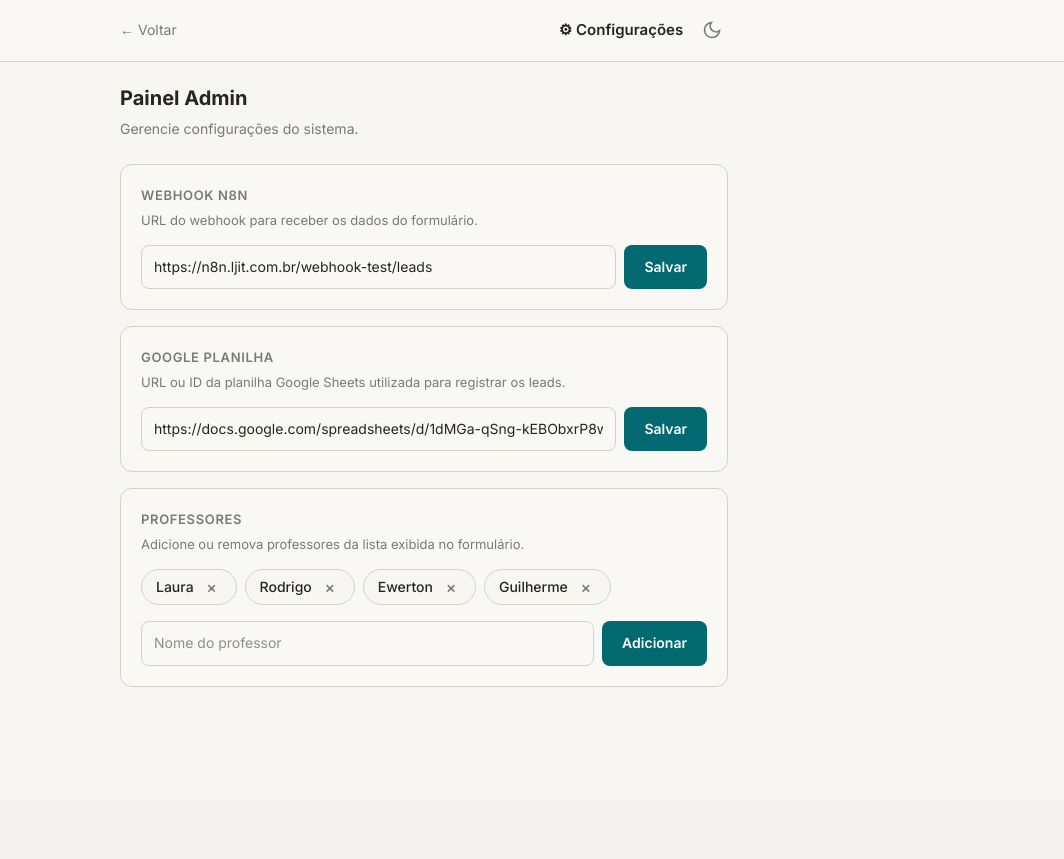
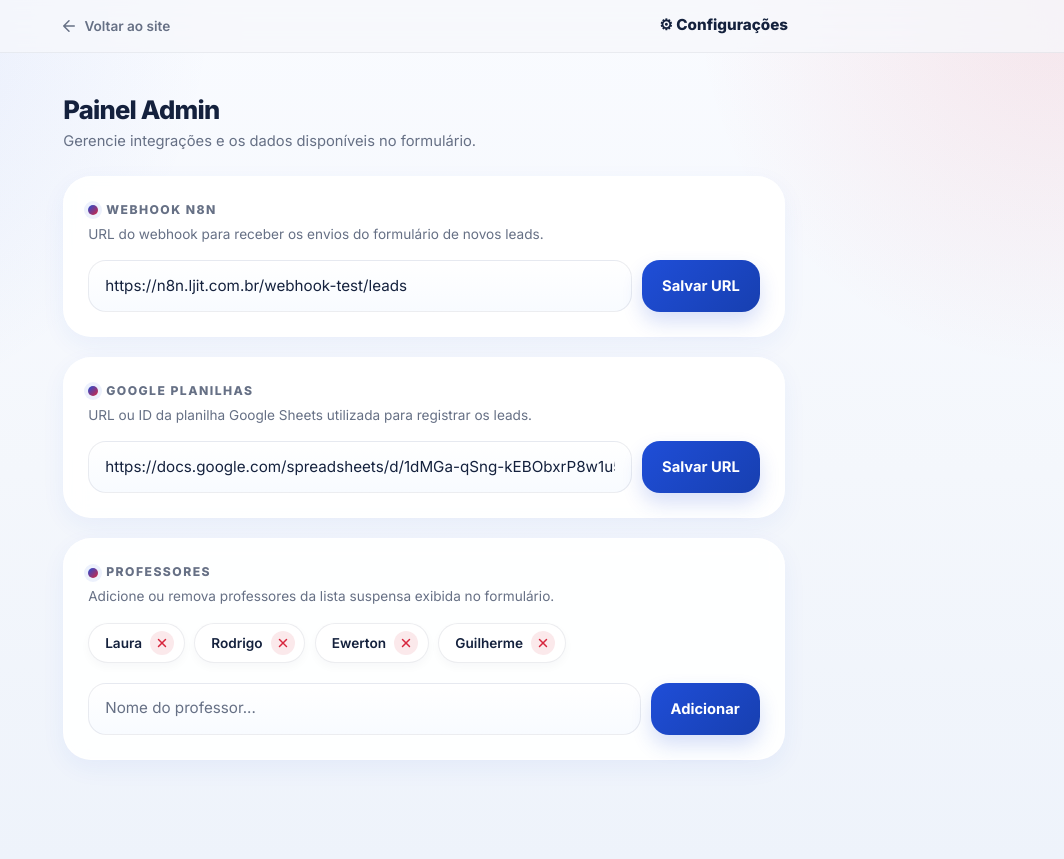
Before and after one commit to Guijss91/aula-experimental_TOP, a Flask app: page /admin in a window 1280 px wide. Shown: the whole page, without its empty margins (216-1280 px from the left). Before the commit the page ends 687 px from the top, so only its background shows below. Run offline with Flask 3, Linux system fonts and the light colour scheme.

Commit message:
Refactor admin.html for improved styling and layout
Updated styles and structure for admin panel, including theme adjustments and improved layout for input fields and buttons.

```diff
--- a/templates/admin.html
+++ b/templates/admin.html
@@ -1,5 +1,5 @@
 <!DOCTYPE html>
-<html lang="pt-BR" data-theme="light">
+<html lang="pt-BR">
 <head>
   <meta charset="UTF-8">
   <meta name="viewport" content="width=device-width, initial-scale=1.0, maximum-scale=1.0">
@@ -7,164 +7,340 @@
   <script src="https://cdn.jsdelivr.net/npm/@tailwindcss/browser@4"></script>
   <link rel="preconnect" href="https://fonts.googleapis.com">
   <link rel="preconnect" href="https://fonts.gstatic.com" crossorigin>
-  <link href="https://fonts.googleapis.com/css2?family=Inter:wght@300..700&display=swap" rel="stylesheet">
+  <link href="https://fonts.googleapis.com/css2?family=Inter:wght@300..800&display=swap" rel="stylesheet">
   <style>
+    :root {
+      --bg: #f6f8fc;
+      --surface: rgba(255,255,255,0.92);
+      --text: #14213d;
+      --text-muted: #667085;
+      --border: rgba(20, 33, 61, 0.08);
+
+      --blue: #1f4ed8;
+      --blue-strong: #173fb0;
+      --red: #d7263d;
+      --red-strong: #b91c32;
+      --success: #10b981;
+
+      --shadow-sm: 0 8px 24px rgba(31, 78, 216, 0.06);
+      --shadow-md: 0 18px 45px rgba(20, 33, 61, 0.08);
+      --shadow-lg: 0 24px 60px rgba(20, 33, 61, 0.12);
+
+      --radius-sm: 16px;
+      --radius-md: 22px;
+      --radius-lg: 28px;
+    }
+
     *, *::before, *::after { box-sizing: border-box; margin: 0; padding: 0; }
     html { -webkit-text-size-adjust: none; scroll-behavior: smooth; }
+
     body {
       font-family: 'Inter', sans-serif;
-      background-color: var(--color-bg, #f7f6f2);
-      color: var(--color-text, #28251d);
       min-height: 100dvh;
+      background:
+        radial-gradient(circle at top left, rgba(31,78,216,0.10), transparent 28%),
+        radial-gradient(circle at top right, rgba(215,38,61,0.10), transparent 24%),
+        linear-gradient(180deg, #f9fbff 0%, #f4f7fc 55%, #eef3fb 100%);
+      color: var(--text);
       font-size: 16px;
-      line-height: 1.6;
+      line-height: 1.5;
       -webkit-font-smoothing: antialiased;
+      padding-bottom: 5rem;
     }
-    :root {
-      --color-primary: #01696f;
-      --color-primary-hover: #0c4e54;
-      --color-bg: #f7f6f2;
-      --color-surface: #f9f8f5;
-      --color-border: #d4d1ca;
-      --color-text: #28251d;
-      --color-text-muted: #7a7974;
-      --color-error: #a12c7b;
-      --color-success: #437a22;
+
+    input, select, textarea, button { font: inherit; color: inherit; }
+    input::placeholder { color: var(--text-muted) !important; }
+
+    :focus-visible {
+      outline: none;
+      box-shadow: 0 0 0 4px rgba(31, 78, 216, 0.16);
     }
-    [data-theme="dark"] {
-      --color-bg: #171614;
-      --color-surface: #1c1b19;
-      --color-border: #393836;
-      --color-text: #cdccca;
-      --color-text-muted: #797876;
-      --color-primary: #4f98a3;
-      --color-primary-hover: #227f8b;
-      --color-error: #d163a7;
-      --color-success: #6daa45;
+
+    .shell {
+      width: 100%;
+      max-width: 760px;
+      margin: 0 auto;
+      padding: 1rem;
     }
-    input, select, textarea, button { font: inherit; color: inherit; }
-    :focus-visible { outline: 2px solid var(--color-primary); outline-offset: 3px; border-radius: 6px; }
-    [data-theme="dark"] input, [data-theme="dark"] select, [data-theme="dark"] textarea {
-      background: #22211f !important;
-      border-color: #393836 !important;
+
+    /* Topbar moderna idêntica à do index */
+    .topbar {
+      position: sticky;
+      top: 0;
+      z-index: 50;
+      backdrop-filter: blur(14px);
+      background: rgba(246, 248, 252, 0.76);
+      border-bottom: 1px solid rgba(20, 33, 61, 0.06);
     }
-    [data-theme="dark"] .section-card { background: #1c1b19; border-color: #393836; }
+
+    .topbar-inner {
+      max-width: 760px;
+      margin: 0 auto;
+      padding: 0.9rem 1rem;
+      display: flex;
+      align-items: center;
+      justify-content: space-between;
+    }
+
+    .back-link {
+      display: flex;
+      align-items: center;
+      gap: 0.4rem;
+      color: var(--text-muted);
+      text-decoration: none;
+      font-size: 0.85rem;
+      font-weight: 600;
+      transition: color 150ms;
+    }
+    .back-link:hover { color: var(--blue); }
+
+    .header-title {
+      font-weight: 800;
+      font-size: 0.95rem;
+      color: var(--text);
+      display: flex;
+      align-items: center;
+      gap: 0.4rem;
+    }
+
+    /* Hero simplificado */
+    .hero { padding-top: 1.5rem; padding-bottom: 1.5rem; }
+    .hero-title {
+      font-size: 1.6rem;
+      line-height: 1.1;
+      letter-spacing: -0.03em;
+      font-weight: 800;
+      margin-bottom: 0.35rem;
+      color: var(--text);
+    }
+    .hero-text { color: var(--text-muted); font-size: 0.92rem; }
+
+    /* Cards */
+    .form-stack { display: grid; gap: 1.25rem; }
+
     .section-card {
-      background: var(--color-surface);
-      border: 1px solid var(--color-border);
-      border-radius: 12px;
+      background: var(--surface);
+      border: 1px solid rgba(255,255,255,0.85);
+      border-radius: var(--radius-lg);
       padding: 1.25rem;
+      box-shadow: var(--shadow-sm);
+      backdrop-filter: blur(10px);
+    }
+
+    .section-label {
+      display: flex;
+      align-items: center;
+      gap: 0.5rem;
+      font-size: 0.76rem;
+      font-weight: 800;
+      text-transform: uppercase;
+      letter-spacing: 0.12em;
+      color: var(--text-muted);
+      margin-bottom: 0.3rem;
+    }
+    .section-label::before {
+      content: "";
+      width: 10px;
+      height: 10px;
+      border-radius: 999px;
+      background: linear-gradient(135deg, var(--blue), var(--red));
+      box-shadow: 0 0 0 4px rgba(31,78,216,0.08);
+      flex: 0 0 10px;
+    }
+
+    .section-desc {
+      font-size: 0.85rem;
+      color: var(--text-muted);
       margin-bottom: 1rem;
     }
+
+    /* Inputs e Botões */
+    .input-group {
+      display: flex;
+      gap: 0.6rem;
+      align-items: stretch;
+      flex-wrap: wrap; /* Ajuda no mobile caso o botão precise descer, mas mantém lado a lado na maior parte */
+    }
+
+    .field-input {
+      flex: 1;
+      min-width: 0; /* Permite que o flex funcione correto */
+      border: 1px solid var(--border);
+      background: linear-gradient(180deg, #ffffff 0%, #f8fbff 100%);
+      color: var(--text) !important;
+      border-radius: 18px;
+      min-height: 52px;
+      padding: 0.85rem 1rem;
+      font-size: 0.95rem;
+      transition: 180ms ease;
+      box-shadow: inset 0 1px 0 rgba(255,255,255,0.85);
+    }
+    .field-input:hover { border-color: rgba(31, 78, 216, 0.14); }
+    .field-input:focus {
+      outline: none;
+      border-color: rgba(31, 78, 216, 0.38);
+      background: #fff;
+      box-shadow: 0 0 0 4px rgba(31, 78, 216, 0.10), 0 10px 24px rgba(31, 78, 216, 0.08);
+    }
+
     .btn-primary {
-      background: var(--color-primary);
+      background: linear-gradient(135deg, var(--blue), var(--blue-strong));
       color: white;
       border: none;
-      border-radius: 8px;
-      padding: 0.625rem 1.25rem;
-      font-size: 0.875rem;
-      font-weight: 600;
+      border-radius: 18px;
+      padding: 0 1.25rem;
+      font-size: 0.92rem;
+      font-weight: 700;
       cursor: pointer;
-      transition: background 150ms;
+      transition: 180ms ease;
+      box-shadow: 0 10px 20px rgba(31, 78, 216, 0.18);
+      min-height: 52px;
+      white-space: nowrap;
     }
-    .btn-primary:hover { background: var(--color-primary-hover); }
+    .btn-primary:hover {
+      transform: translateY(-1px);
+      box-shadow: 0 14px 28px rgba(31, 78, 216, 0.25);
+    }
+    .btn-primary:active { transform: translateY(0); }
+
+    /* Tags dos professores */
+    .tag-container {
+      display: flex;
+      flex-wrap: wrap;
+      gap: 0.6rem;
+      margin-bottom: 1.25rem;
+      min-height: 2.5rem;
+    }
+
     .tag {
       display: inline-flex;
       align-items: center;
       gap: 0.5rem;
-      background: var(--color-bg);
-      border: 1px solid var(--color-border);
-      border-radius: 9999px;
-      padding: 0.375rem 0.875rem;
-      font-size: 0.875rem;
-      font-weight: 500;
+      background: #fff;
+      border: 1px solid var(--border);
+      border-radius: 999px;
+      padding: 0.4rem 0.6rem 0.4rem 1rem;
+      font-size: 0.85rem;
+      font-weight: 600;
+      box-shadow: 0 4px 10px rgba(20, 33, 61, 0.03);
+      transition: border-color 150ms;
     }
-    .tag button { background: none; border: none; cursor: pointer; color: var(--color-text-muted); padding: 0; line-height: 1; font-size: 1rem; min-width: 20px; min-height: 20px; display: flex; align-items: center; justify-content: center; }
-    .tag button:hover { color: var(--color-error); }
+    .tag:hover { border-color: rgba(215, 38, 61, 0.3); }
+
+    .tag button {
+      background: rgba(215, 38, 61, 0.1);
+      border: none;
+      cursor: pointer;
+      color: var(--red);
+      border-radius: 50%;
+      width: 24px;
+      height: 24px;
+      display: flex;
+      align-items: center;
+      justify-content: center;
+      transition: 150ms ease;
+    }
+    .tag button:hover {
+      background: var(--red);
+      color: #fff;
+    }
+
+    /* Toast */
     .toast {
       position: fixed;
       bottom: 1.5rem;
       left: 50%;
-      transform: translateX(-50%) translateY(100px);
-      background: var(--color-primary);
-      color: white;
-      padding: 0.75rem 1.5rem;
+      transform: translateX(-50%) translateY(110px);
+      background: linear-gradient(135deg, var(--blue), var(--blue-strong));
+      color: #fff;
+      padding: 0.85rem 1.5rem;
       border-radius: 9999px;
-      font-size: 0.875rem;
-      font-weight: 500;
+      font-size: 0.88rem;
+      font-weight: 700;
       z-index: 9999;
-      transition: transform 300ms cubic-bezier(0.16,1,0.3,1), opacity 300ms;
       opacity: 0;
       white-space: nowrap;
+      transition: transform 280ms cubic-bezier(0.16,1,0.3,1), opacity 280ms;
+      box-shadow: var(--shadow-lg);
     }
     .toast.show { transform: translateX(-50%) translateY(0); opacity: 1; }
-    .toast.error { background: var(--color-error); }
-    .toast.success { background: var(--color-success); }
+    .toast.error { background: linear-gradient(135deg, var(--red), var(--red-strong)); }
+    .toast.success { background: linear-gradient(135deg, var(--success), #059669); }
+
+    @media (min-width: 640px) {
+      .shell { padding: 1.2rem; }
+      .section-card { padding: 1.5rem; }
+    }
   </style>
 </head>
-<body class="pb-16">
+<body>
 
-  <header style="background:var(--color-surface);border-bottom:1px solid var(--color-border);position:sticky;top:0;z-index:50;">
-    <div style="max-width:640px;margin:0 auto;padding:0.875rem 1rem;display:flex;align-items:center;justify-content:space-between;">
-      <a href="/" style="display:flex;align-items:center;color:var(--color-text-muted);text-decoration:none;font-size:0.875rem;gap:0.25rem;">← Voltar</a>
-      <div style="display:flex;align-items:center;gap:0.5rem;">
-        <span style="font-weight:600;font-size:0.9375rem;">⚙ Configurações</span>
-        <button data-theme-toggle aria-label="Alternar tema" style="padding:0.4rem;border:none;background:none;color:var(--color-text-muted);border-radius:8px;line-height:0;margin-left:0.25rem;">
-          <svg width="20" height="20" viewBox="0 0 24 24" fill="none" stroke="currentColor" stroke-width="2"><path d="M21 12.79A9 9 0 1 1 11.21 3 7 7 0 0 0 21 12.79z"/></svg>
-        </button>
+  <!-- Topbar -->
+  <header class="topbar">
+    <div class="topbar-inner">
+      <a href="/" class="back-link">
+        <svg width="18" height="18" viewBox="0 0 24 24" fill="none" stroke="currentColor" stroke-width="2" stroke-linecap="round" stroke-linejoin="round"><path d="M19 12H5M12 19l-7-7 7-7"/></svg>
+        Voltar ao site
+      </a>
+      <div class="header-title">
+        ⚙ Configurações
       </div>
     </div>
   </header>
 
-  <main style="max-width:640px;margin:0 auto;padding:1.25rem 1rem;">
-    <h1 style="font-size:1.25rem;font-weight:700;margin-bottom:0.25rem;">Painel Admin</h1>
-    <p style="font-size:0.875rem;color:var(--color-text-muted);margin-bottom:1.5rem;">Gerencie configurações do sistema.</p>
+  <main class="shell">
+    <section class="hero">
+      <h1 class="hero-title">Painel Admin</h1>
+      <p class="hero-text">Gerencie integrações e os dados disponíveis no formulário.</p>
+    </section>
 
+    <div class="form-stack">
+
+      <!-- Webhook -->
       <div class="section-card">
-      <p style="font-size:0.8125rem;font-weight:600;text-transform:uppercase;letter-spacing:0.05em;color:var(--color-text-muted);margin-bottom:0.25rem;">Webhook n8n</p>
-      <p style="font-size:0.8125rem;color:var(--color-text-muted);margin-bottom:0.875rem;">URL do webhook para receber os dados do formulário.</p>
-      <div style="display:flex;gap:0.5rem;">
-        <input type="url" id="webhookInput" placeholder="https://seu-n8n.com/webhook/leads"
-          style="flex:1;padding:0.625rem 0.75rem;border:1px solid var(--color-border);border-radius:8px;background:var(--color-surface);font-size:0.875rem;">
-        <button class="btn-primary" onclick="saveWebhook()">Salvar</button>
+        <p class="section-label">Webhook n8n</p>
+        <p class="section-desc">URL do webhook para receber os envios do formulário de novos leads.</p>
+        <div class="input-group">
+          <input type="url" id="webhookInput" class="field-input" placeholder="https://seu-n8n.com/webhook/leads">
+          <button class="btn-primary" onclick="saveWebhook()">Salvar URL</button>
         </div>
       </div>
 
+      <!-- Planilha -->
       <div class="section-card">
-      <p style="font-size:0.8125rem;font-weight:600;text-transform:uppercase;letter-spacing:0.05em;color:var(--color-text-muted);margin-bottom:0.25rem;">Google Planilha</p>
-      <p style="font-size:0.8125rem;color:var(--color-text-muted);margin-bottom:0.875rem;">URL ou ID da planilha Google Sheets utilizada para registrar os leads.</p>
-      <div style="display:flex;gap:0.5rem;">
-        <input type="text" id="sheetInput" placeholder="https://docs.google.com/spreadsheets/d/..."
-          style="flex:1;padding:0.625rem 0.75rem;border:1px solid var(--color-border);border-radius:8px;background:var(--color-surface);font-size:0.875rem;">
-        <button class="btn-primary" onclick="saveSheet()">Salvar</button>
+        <p class="section-label">Google Planilhas</p>
+        <p class="section-desc">URL ou ID da planilha Google Sheets utilizada para registrar os leads.</p>
+        <div class="input-group">
+          <input type="text" id="sheetInput" class="field-input" placeholder="https://docs.google.com/spreadsheets/d/...">
+          <button class="btn-primary" onclick="saveSheet()">Salvar URL</button>
         </div>
       </div>
 
+      <!-- Professores -->
       <div class="section-card">
-      <p style="font-size:0.8125rem;font-weight:600;text-transform:uppercase;letter-spacing:0.05em;color:var(--color-text-muted);margin-bottom:0.25rem;">Professores</p>
-      <p style="font-size:0.8125rem;color:var(--color-text-muted);margin-bottom:0.875rem;">Adicione ou remova professores da lista exibida no formulário.</p>
-      <div id="professorTags" style="display:flex;flex-wrap:wrap;gap:0.5rem;margin-bottom:1rem;min-height:2rem;"></div>
-      <div style="display:flex;gap:0.5rem;">
-        <input type="text" id="profInput" placeholder="Nome do professor"
-          style="flex:1;padding:0.625rem 0.75rem;border:1px solid var(--color-border);border-radius:8px;background:var(--color-surface);font-size:0.875rem;"
+        <p class="section-label">Professores</p>
+        <p class="section-desc">Adicione ou remova professores da lista suspensa exibida no formulário.</p>
+
+        <div id="professorTags" class="tag-container"></div>
+
+        <div class="input-group">
+          <input
+            type="text"
+            id="profInput"
+            class="field-input"
+            placeholder="Nome do professor..."
             maxlength="80"
             onkeydown="if(event.key==='Enter'){event.preventDefault();addProfessor();}">
           <button class="btn-primary" onclick="addProfessor()">Adicionar</button>
         </div>
+      </div>
+
     </div>
   </main>
 
   <div id="toast" class="toast" role="status" aria-live="polite"></div>
 
   <script>
-  (function(){
-    const t = document.querySelector('[data-theme-toggle]');
-    const r = document.documentElement;
-    let d = matchMedia('(prefers-color-scheme:dark)').matches ? 'dark' : 'light';
-    r.setAttribute('data-theme', d);
-    if(t) t.addEventListener('click', () => { d = d==='dark'?'light':'dark'; r.setAttribute('data-theme',d); });
-  })();
-
   function showToast(msg, type) {
     const t = document.getElementById('toast');
     t.textContent = msg;
@@ -176,25 +352,36 @@
   let professors = [];
 
   async function loadConfig() {
+    try {
       const r = await fetch('/api/config');
       const c = await r.json();
       professors = c.professors || [];
       document.getElementById('sheetInput').value = c.sheet_url || '';
       document.getElementById('webhookInput').value = c.n8n_webhook || '';
       renderTags();
+    } catch (e) {
+      console.error("Erro ao carregar configurações:", e);
+      document.getElementById('professorTags').innerHTML = '<span style="font-size:0.85rem;color:var(--text-muted);">Erro ao carregar lista. Verifique o servidor.</span>';
+    }
   }
 
   function renderTags() {
     const container = document.getElementById('professorTags');
     container.innerHTML = '';
-    if (!professors.length) {
-      container.innerHTML = '<span style="font-size:0.8125rem;color:var(--color-text-muted);">Nenhum professor cadastrado.</span>';
+
+    if (!professors || !professors.length) {
+      container.innerHTML = '<span style="font-size:0.85rem;color:var(--text-muted);font-style:italic;">Nenhum professor cadastrado ainda.</span>';
       return;
     }
+
     professors.forEach(name => {
       const tag = document.createElement('div');
       tag.className = 'tag';
-      tag.innerHTML = `<span>${name}</span><button onclick="removeProfessor('${name.replace(/'/g, "\\'")}')" aria-label="Remover ${name}">×</button>`;
+      tag.innerHTML = `
+        <span>${name}</span>
+        <button onclick="removeProfessor('${name.replace(/'/g, "\\\\'")}')" aria-label="Remover ${name}">
+          <svg width="14" height="14" viewBox="0 0 24 24" fill="none" stroke="currentColor" stroke-width="2.5" stroke-linecap="round" stroke-linejoin="round"><line x1="18" y1="6" x2="6" y2="18"></line><line x1="6" y1="6" x2="18" y2="18"></line></svg>
+        </button>`;
       container.appendChild(tag);
     });
   }
@@ -203,58 +390,89 @@
     const input = document.getElementById('profInput');
     const name = input.value.trim();
     if (!name) return;
-    if (professors.includes(name)) { showToast('Professor já existe.', 'error'); return; }
+
+    if (professors.includes(name)) {
+      showToast('Este professor já está na lista.', 'error');
+      return;
+    }
+
+    try {
       const r = await fetch('/api/config/professors', {
         method: 'POST',
         headers: {'Content-Type':'application/json'},
         body: JSON.stringify({action:'add', name})
       });
       const data = await r.json();
+
       if (data.success) {
         professors = data.professors;
         renderTags();
         input.value = '';
         showToast('✓ Professor adicionado!', 'success');
+      } else {
+        showToast('Erro ao adicionar.', 'error');
+      }
+    } catch (e) {
+      showToast('Erro de conexão.', 'error');
     }
   }
 
   async function removeProfessor(name) {
-    if (!confirm(`Remover "${name}"?`)) return;
+    if (!confirm(`Tem certeza que deseja remover o professor "${name}"?`)) return;
+
+    try {
       const r = await fetch('/api/config/professors', {
         method: 'POST',
         headers: {'Content-Type':'application/json'},
         body: JSON.stringify({action:'remove', name})
       });
       const data = await r.json();
+
       if (data.success) {
         professors = data.professors;
         renderTags();
-      showToast('Professor removido.', '');
+        showToast('✓ Professor removido.', 'success');
+      } else {
+        showToast('Erro ao remover.', 'error');
+      }
+    } catch (e) {
+      showToast('Erro de conexão.', 'error');
     }
   }
 
   async function saveSheet() {
     const url = document.getElementById('sheetInput').value.trim();
+    try {
       const r = await fetch('/api/config/sheet', {
         method: 'POST',
         headers: {'Content-Type':'application/json'},
         body: JSON.stringify({sheet_url: url})
       });
       const d = await r.json();
-    if (d.success) showToast('✓ Planilha salva!', 'success');
+      if (d.success) showToast('✓ Link da planilha salvo!', 'success');
+      else showToast('Erro ao salvar.', 'error');
+    } catch(e) {
+      showToast('Erro de conexão.', 'error');
+    }
   }
 
   async function saveWebhook() {
     const url = document.getElementById('webhookInput').value.trim();
+    try {
       const r = await fetch('/api/config/webhook', {
         method: 'POST',
         headers: {'Content-Type':'application/json'},
         body: JSON.stringify({n8n_webhook: url})
       });
       const d = await r.json();
-    if (d.success) showToast('✓ Webhook salvo!', 'success');
+      if (d.success) showToast('✓ Webhook do n8n salvo!', 'success');
+      else showToast('Erro ao salvar.', 'error');
+    } catch(e) {
+      showToast('Erro de conexão.', 'error');
+    }
   }
 
+  // Inicia a aplicação
   loadConfig();
   </script>
 </body>
```
Lines whose indentation alone changed are shown as unchanged.
